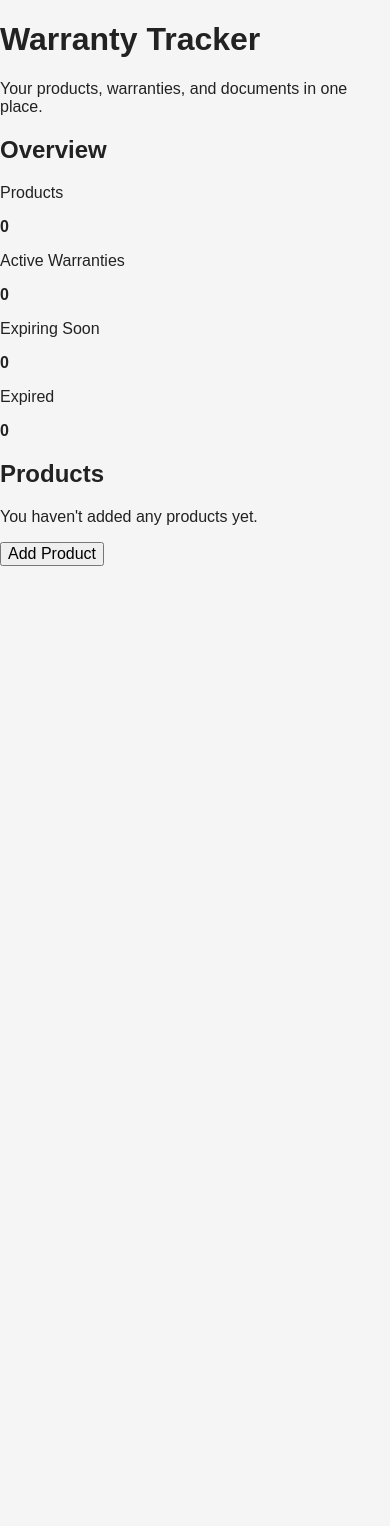
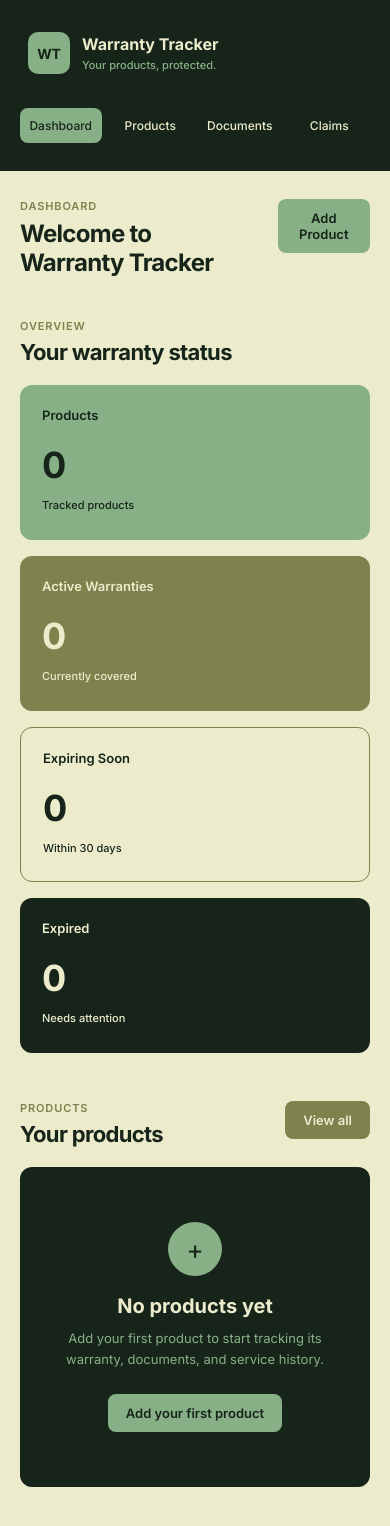
Before and after one commit to zaidbinshams/warranty-tracker, a React (Vite) app: page / in a window 390 px wide. Shown: the top 1526 px of the page. Before the commit the page ends 844 px from the top, so only its background shows below. Built offline with nearby package versions, Linux system fonts and the light colour scheme.

Commit message:
initial app interface

```diff
--- a/src/App.tsx
+++ b/src/App.tsx
@@ -1,41 +1,98 @@
 function App() {
   return (
+    <div className="app">
+      <aside className="sidebar">
+        <div className="brand">
+          <div className="brand-mark">WT</div>
+
           <div>
-      <header>
             <h1>Warranty Tracker</h1>
-        <p>Your products, warranties, and documents in one place.</p>
+            <p>Your products, protected.</p>
+          </div>
+        </div>
+
+        <nav className="navigation">
+          <button className="nav-item active">Dashboard</button>
+          <button className="nav-item">Products</button>
+          <button className="nav-item">Documents</button>
+          <button className="nav-item">Claims</button>
+        </nav>
+
+        <div className="sidebar-bottom">
+          <div className="privacy-card">
+            <span>Private by default</span>
+            <p>Your data stays on this device.</p>
+          </div>
+        </div>
+      </aside>
+
+      <main className="main-content">
+        <header className="topbar">
+          <div>
+            <p className="eyebrow">Dashboard</p>
+            <h2>Welcome to Warranty Tracker</h2>
+          </div>
+
+          <button className="primary-button">Add Product</button>
         </header>
 
-      <main>
-        <section>
-          <h2>Overview</h2>
+        <section className="overview">
+          <div className="section-heading">
+            <div>
+              <p className="eyebrow">Overview</p>
+              <h3>Your warranty status</h3>
+            </div>
+          </div>
 
-          <div>
+          <div className="stats-grid">
+            <div className="stat-card green-card">
               <p>Products</p>
               <strong>0</strong>
+              <span>Tracked products</span>
             </div>
 
-          <div>
+            <div className="stat-card blue-card">
               <p>Active Warranties</p>
               <strong>0</strong>
+              <span>Currently covered</span>
             </div>
 
-          <div>
+            <div className="stat-card light-card">
               <p>Expiring Soon</p>
               <strong>0</strong>
+              <span>Within 30 days</span>
             </div>
 
-          <div>
+            <div className="stat-card dark-card">
               <p>Expired</p>
               <strong>0</strong>
+              <span>Needs attention</span>
+            </div>
           </div>
         </section>
 
-        <section>
-          <h2>Products</h2>
-          <p>You haven't added any products yet.</p>
+        <section className="products-section">
+          <div className="section-heading">
+            <div>
+              <p className="eyebrow">Products</p>
+              <h3>Your products</h3>
+            </div>
 
-          <button>Add Product</button>
+            <button className="secondary-button">View all</button>
+          </div>
+
+          <div className="empty-state">
+            <div className="empty-icon">+</div>
+
+            <h4>No products yet</h4>
+
+            <p>
+              Add your first product to start tracking its warranty,
+              documents, and service history.
+            </p>
+
+            <button className="primary-button">Add your first product</button>
+          </div>
         </section>
       </main>
     </div>
--- a/src/index.css
+++ b/src/index.css
@@ -1,3 +1,13 @@
+@import url("https://fonts.googleapis.com/css2?family=Inter:wght@400;500;600;700&display=swap");
+
+:root {
+  font-family: "Inter", sans-serif;
+  color: #17241A;
+  background: #ECECCD;
+  font-synthesis: none;
+  text-rendering: optimizeLegibility;
+}
+
 * {
   box-sizing: border-box;
 }
@@ -5,17 +15,521 @@
 html,
 body,
 #root {
+  min-height: 100%;
   margin: 0;
-  min-height: 100%;
 }
 
 body {
-  font-family: Arial, sans-serif;
-  background: #f5f5f5;
-  color: #222;
+  min-width: 320px;
+  background: #ECECCD;
+  color: #17241A;
+}
+
+button,
+input {
+  font: inherit;
 }
 
 button {
-  font: inherit;
+  border: 0;
   cursor: pointer;
 }
+
+/* App */
+
+.app {
+  display: flex;
+  min-height: 100vh;
+  background: #ECECCD;
+}
+
+/* Sidebar */
+
+.sidebar {
+  display: flex;
+  flex-direction: column;
+  width: 260px;
+  min-height: 100vh;
+  padding: 28px 20px;
+  background: #17241A;
+  color: #ECECCD;
+}
+
+.brand {
+  display: flex;
+  align-items: center;
+  gap: 12px;
+  padding: 4px 8px 34px;
+}
+
+.brand-mark {
+  display: flex;
+  align-items: center;
+  justify-content: center;
+  width: 42px;
+  height: 42px;
+  border-radius: 10px;
+  background: #87B086;
+  color: #17241A;
+  font-size: 14px;
+  font-weight: 700;
+  letter-spacing: -0.02em;
+}
+
+.brand h1 {
+  margin: 0;
+  color: #ECECCD;
+  font-size: 16px;
+  font-weight: 700;
+}
+
+.brand p {
+  margin: 4px 0 0;
+  color: #87B086;
+  font-size: 11px;
+  font-weight: 500;
+}
+
+.navigation {
+  display: flex;
+  flex-direction: column;
+  gap: 8px;
+}
+
+.nav-item {
+  width: 100%;
+  padding: 12px 14px;
+  border-radius: 8px;
+  background: #17241A;
+  color: #ECECCD;
+  text-align: left;
+  font-size: 14px;
+  font-weight: 500;
+}
+
+.nav-item.active {
+  background: #87B086;
+  color: #17241A;
+}
+
+.sidebar-bottom {
+  margin-top: auto;
+}
+
+.privacy-card {
+  padding: 16px;
+  border-radius: 10px;
+  background: #7E824D;
+}
+
+.privacy-card span {
+  display: block;
+  color: #ECECCD;
+  font-size: 12px;
+  font-weight: 600;
+}
+
+.privacy-card p {
+  margin: 6px 0 0;
+  color: #87B086;
+  font-size: 11px;
+  line-height: 1.5;
+}
+
+/* Main */
+
+.main-content {
+  flex: 1;
+  padding: 40px 48px;
+  overflow: auto;
+}
+
+.topbar,
+.section-heading,
+.modal-header {
+  display: flex;
+  align-items: center;
+  justify-content: space-between;
+}
+
+.topbar {
+  margin-bottom: 42px;
+}
+
+.eyebrow {
+  margin: 0 0 6px;
+  color: #7E824D;
+  font-size: 11px;
+  font-weight: 600;
+  letter-spacing: 0.08em;
+  text-transform: uppercase;
+}
+
+.topbar h2,
+.section-heading h3,
+.modal-header h3 {
+  margin: 0;
+  color: #17241A;
+  font-weight: 700;
+  letter-spacing: -0.03em;
+}
+
+.topbar h2 {
+  font-size: 30px;
+}
+
+.section-heading h3 {
+  font-size: 22px;
+}
+
+.primary-button,
+.secondary-button {
+  padding: 11px 18px;
+  border-radius: 8px;
+  font-size: 13px;
+  font-weight: 600;
+}
+
+.primary-button {
+  background: #87B086;
+  color: #17241A;
+}
+
+.secondary-button {
+  background: #7E824D;
+  color: #ECECCD;
+}
+
+.primary-button:focus-visible,
+.secondary-button:focus-visible,
+.nav-item:focus-visible,
+.close-button:focus-visible {
+  outline: 2px solid #87B086;
+  outline-offset: 2px;
+}
+
+/* Overview */
+
+.overview {
+  margin-bottom: 48px;
+}
+
+.stats-grid {
+  display: grid;
+  grid-template-columns: repeat(4, minmax(0, 1fr));
+  gap: 16px;
+  margin-top: 20px;
+}
+
+.stat-card {
+  min-height: 155px;
+  padding: 22px;
+  border-radius: 12px;
+}
+
+.stat-card p,
+.stat-card span {
+  margin: 0;
+}
+
+.stat-card p {
+  font-size: 13px;
+  font-weight: 600;
+}
+
+.stat-card strong {
+  display: block;
+  margin: 24px 0 10px;
+  font-size: 36px;
+  line-height: 1;
+  font-weight: 700;
+  letter-spacing: -0.04em;
+}
+
+.stat-card span {
+  font-size: 11px;
+  font-weight: 500;
+}
+
+.green-card {
+  background: #87B086;
+  color: #17241A;
+}
+
+.blue-card {
+  background: #7E824D;
+  color: #ECECCD;
+}
+
+.light-card {
+  background: #ECECCD;
+  color: #17241A;
+  border: 1px solid #7E824D;
+}
+
+.dark-card {
+  background: #17241A;
+  color: #ECECCD;
+}
+
+/* Products */
+
+.products-section {
+  margin-bottom: 40px;
+}
+
+.page-section {
+  max-width: 1100px;
+}
+
+.product-list {
+  display: flex;
+  flex-direction: column;
+  gap: 12px;
+  margin-top: 20px;
+}
+
+.product-card {
+  display: flex;
+  align-items: center;
+  justify-content: space-between;
+  gap: 24px;
+  padding: 20px;
+  border: 1px solid #7E824D;
+  border-radius: 12px;
+  background: #ECECCD;
+}
+
+.product-brand {
+  margin: 0 0 6px;
+  color: #7E824D;
+  font-size: 11px;
+  font-weight: 600;
+  letter-spacing: 0.06em;
+  text-transform: uppercase;
+}
+
+.product-card h4 {
+  margin: 0;
+  color: #17241A;
+  font-size: 17px;
+  font-weight: 700;
+}
+
+.product-model {
+  margin: 6px 0 0;
+  color: #7E824D;
+  font-size: 12px;
+}
+
+.product-date {
+  display: flex;
+  flex-direction: column;
+  align-items: flex-end;
+  gap: 5px;
+}
+
+.product-date span {
+  color: #7E824D;
+  font-size: 11px;
+  font-weight: 600;
+}
+
+.product-date strong {
+  color: #17241A;
+  font-size: 13px;
+}
+
+.empty-state {
+  display: flex;
+  flex-direction: column;
+  align-items: center;
+  justify-content: center;
+  min-height: 320px;
+  margin-top: 20px;
+  padding: 40px;
+  border-radius: 12px;
+  background: #17241A;
+  text-align: center;
+}
+
+.empty-icon {
+  display: flex;
+  align-items: center;
+  justify-content: center;
+  width: 54px;
+  height: 54px;
+  margin-bottom: 18px;
+  border-radius: 50%;
+  background: #87B086;
+  color: #17241A;
+  font-size: 26px;
+  font-weight: 400;
+}
+
+.empty-state h4 {
+  margin: 0;
+  color: #ECECCD;
+  font-size: 20px;
+  font-weight: 700;
+}
+
+.empty-state p {
+  max-width: 440px;
+  margin: 10px 0 24px;
+  color: #87B086;
+  font-size: 13px;
+  line-height: 1.6;
+}
+
+/* Modal */
+
+.modal-backdrop {
+  position: fixed;
+  inset: 0;
+  display: flex;
+  align-items: center;
+  justify-content: center;
+  padding: 24px;
+  background: #17241A;
+}
+
+.modal {
+  width: 100%;
+  max-width: 520px;
+  padding: 28px;
+  border-radius: 14px;
+  background: #ECECCD;
+}
+
+.modal-header {
+  margin-bottom: 26px;
+}
+
+.modal-header h3 {
+  font-size: 24px;
+}
+
+.close-button {
+  width: 34px;
+  height: 34px;
+  border-radius: 50%;
+  background: #7E824D;
+  color: #ECECCD;
+  font-size: 22px;
+  line-height: 1;
+}
+
+.form-group {
+  display: flex;
+  flex-direction: column;
+  gap: 7px;
+  margin-bottom: 18px;
+}
+
+.form-group label {
+  color: #17241A;
+  font-size: 12px;
+  font-weight: 600;
+}
+
+.form-group input {
+  width: 100%;
+  padding: 11px 12px;
+  border: 1px solid #7E824D;
+  border-radius: 8px;
+  outline: none;
+  background: #ECECCD;
+  color: #17241A;
+  font-size: 13px;
+}
+
+.form-group input:focus {
+  border-color: #87B086;
+  outline: 2px solid #87B086;
+  outline-offset: 1px;
+}
+
+.form-group input::placeholder {
+  color: #7E824D;
+}
+
+.modal-actions {
+  display: flex;
+  justify-content: flex-end;
+  gap: 10px;
+  margin-top: 26px;
+}
+
+/* Responsive */
+
+@media (max-width: 1000px) {
+  .sidebar {
+    width: 220px;
+  }
+
+  .main-content {
+    padding: 32px;
+  }
+
+  .stats-grid {
+    grid-template-columns: repeat(2, minmax(0, 1fr));
+  }
+}
+
+@media (max-width: 700px) {
+  .app {
+    flex-direction: column;
+  }
+
+  .sidebar {
+    width: 100%;
+    min-height: auto;
+  }
+
+  .navigation {
+    display: grid;
+    grid-template-columns: repeat(4, 1fr);
+  }
+
+  .sidebar-bottom {
+    display: none;
+  }
+
+  .main-content {
+    padding: 28px 20px;
+  }
+
+  .topbar {
+    align-items: flex-start;
+    gap: 20px;
+  }
+
+  .topbar h2 {
+    font-size: 24px;
+  }
+
+  .stats-grid {
+    grid-template-columns: 1fr;
+  }
+
+  .section-heading {
+    align-items: flex-start;
+    gap: 16px;
+  }
+
+  .product-card {
+    align-items: flex-start;
+    flex-direction: column;
+  }
+
+  .product-date {
+    align-items: flex-start;
+  }
+
+  .navigation .nav-item {
+    padding: 10px 8px;
+    text-align: center;
+    font-size: 12px;
+  }
+}
```
Lines whose indentation alone changed are shown as unchanged.
